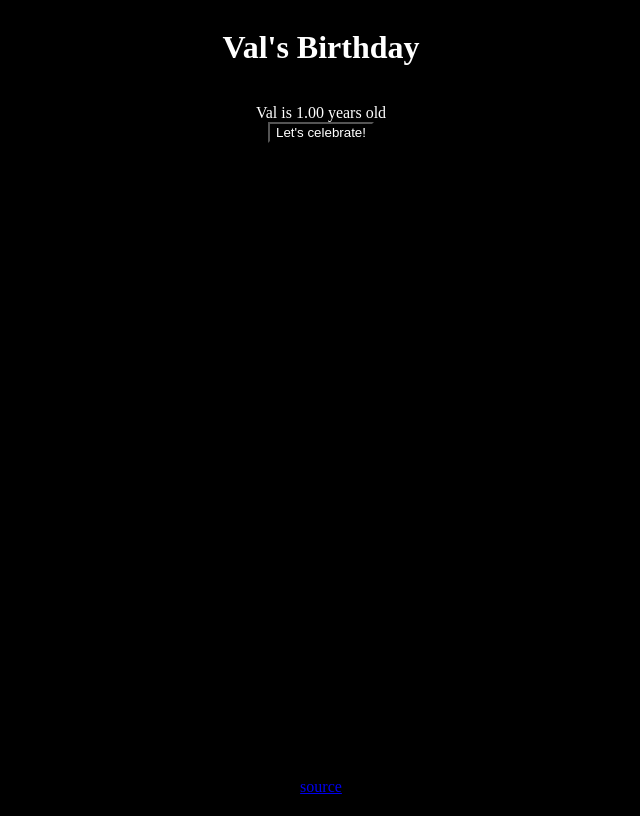
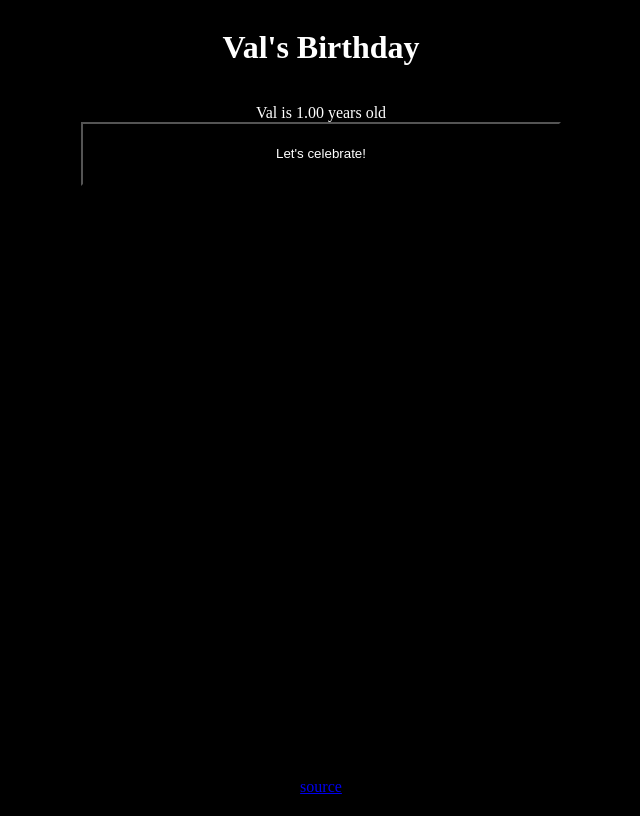
Before and after one commit to terracota-p/val-birthday, a SvelteKit app: page / in a window 1280 px wide. Shown: the whole page, without its empty margins (319-959 px from the left). Built offline with nearby package versions, Linux system fonts and the light colour scheme.

Commit message:
style: page structure

```diff
--- a/src/routes/+page.svelte
+++ b/src/routes/+page.svelte
@@ -54,6 +54,9 @@
 		text-align: center;
 		background-color: black;
 		color: white;
+		/* TODO bigger button */
+		height: 4rem;
+		width: 30rem;
 	}
 
 	button:hover {
```
